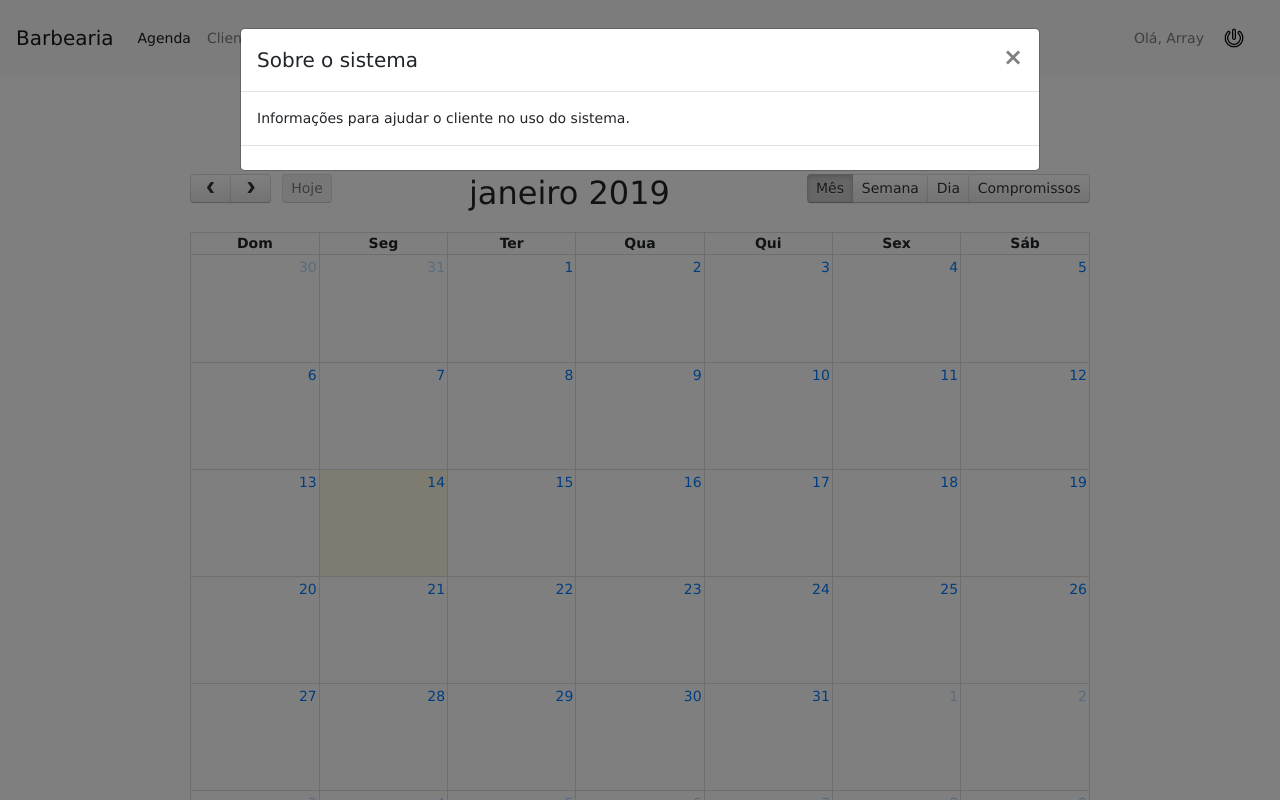
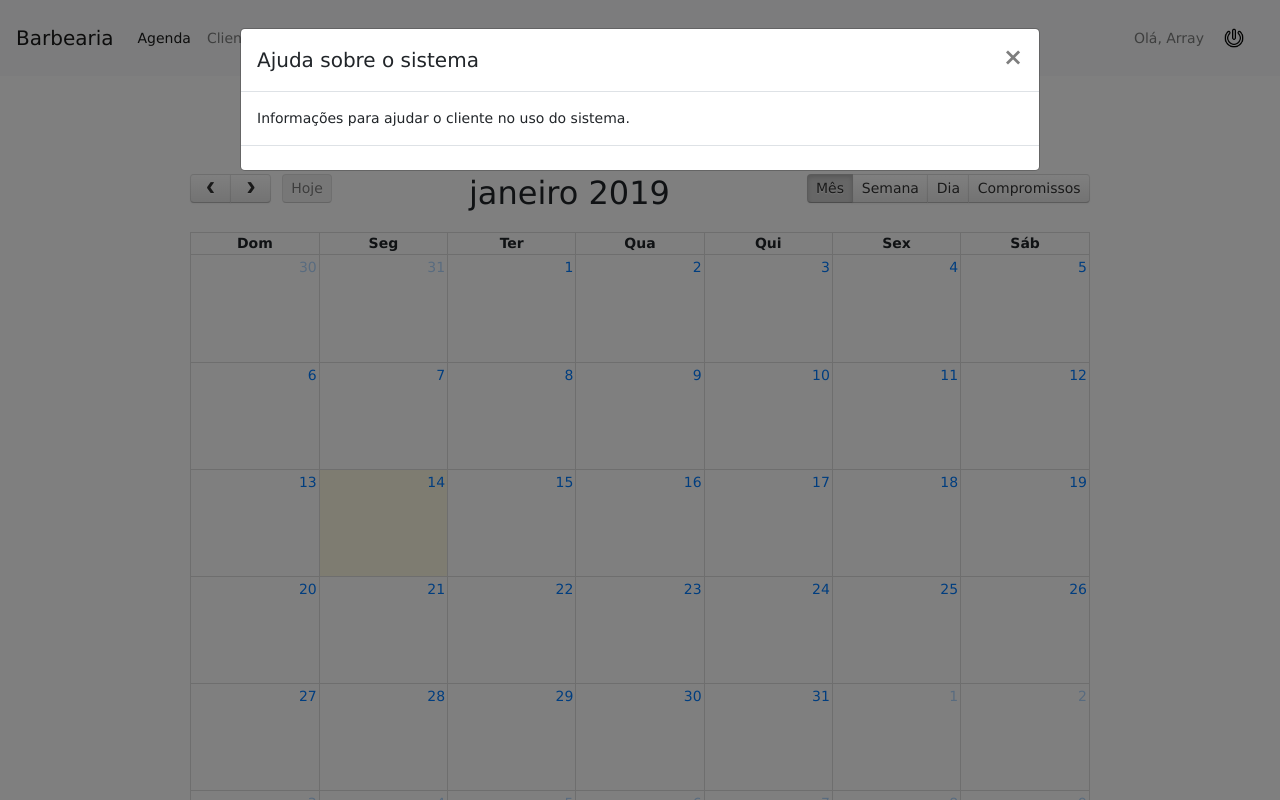
Before and after one commit to JackssonAndrey/Sistema-Barbearia, a PHP site: page /agenda.php in a window 1280 px wide, after a click that opens the changed part. Run offline with PHP 8.4, Linux system fonts and the light colour scheme; the visitor is signed in with stand-in values (Sample User, id 1); data that the repository does not hold is empty; some libraries are stand-ins or nearby versions.

Commit message:
sexto commit

```diff
--- a/app/agenda.php
+++ b/app/agenda.php
@@ -390,7 +390,7 @@
           <div class="modal-dialog modal-lg" role="document">
             <div class="modal-content">
               <div class="modal-header">
-                <h5 class="modal-title" id="exampleModalLabel">Sobre o sistema</h5>
+                <h5 class="modal-title" id="exampleModalLabel">Ajuda sobre o sistema</h5>
                 <button type="button" class="close" data-dismiss="modal" aria-label="Fechar">
                   <span aria-hidden="true">&times;</span>
                 </button>
@@ -399,7 +399,6 @@
                 Informações para ajudar o cliente no uso do sistema.
               </div>
               <div class="modal-footer">
-
               </div>
             </div>
           </div>
```
